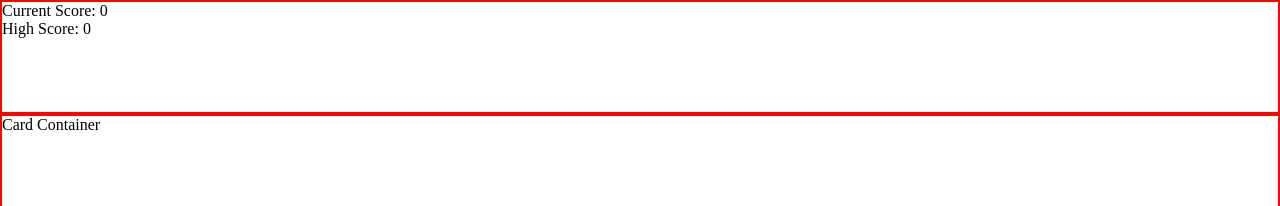
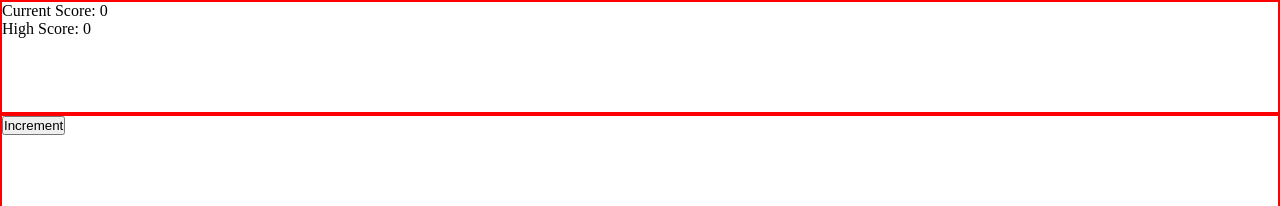
Before and after one commit to JoaoMateus98/memory-card, a React (Create React App) app: page / in a window 1280 px wide. Shown: the top 206 px of the page. Built offline with nearby package versions, Linux system fonts and the light colour scheme.

Commit message:
you can now increment score

```diff
--- a/src/App.js
+++ b/src/App.js
@@ -7,10 +7,14 @@ const App = () => {
   const [currentScore, setCurrentScore] = useState(0);
   const [highScore, setHighScore] = useState(0);
 
+  const incrementScore = () => {
+    setCurrentScore(currentScore + 1);
+  };
+
   return (
     <div className="main-app-container">
       <ScoreBoard currentScore={currentScore} highScore={highScore} />
-      <CardContainer />
+      <CardContainer incrementScore={incrementScore} />
     </div>
   );
 };
--- a/src/components/CardContainer.js
+++ b/src/components/CardContainer.js
@@ -1,10 +1,11 @@
 import React from "react";
 import "../styles/CardContainer.css";
 
-const CardContainer = () => {
+const CardContainer = (props) => {
   return (
     <div className="card-container">
-      <>Card Container</>
+      {/* delete this */}
+      <button onClick={props.incrementScore}>Increment</button>
     </div>
   );
 };
```
